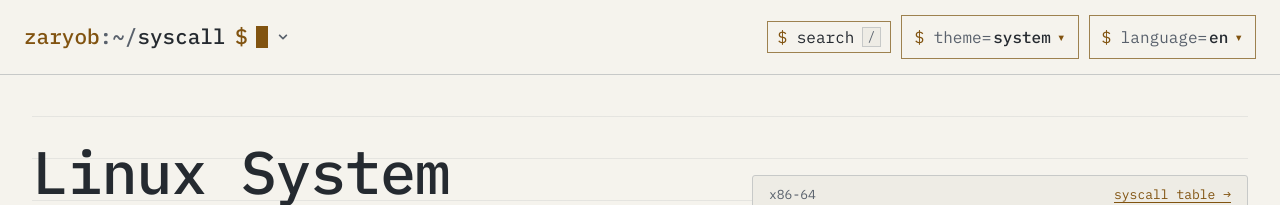
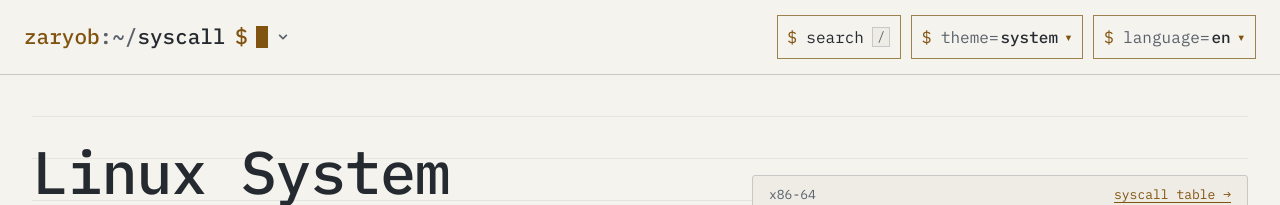
Before and after one commit to Zaryob/syscall, a Jekyll site: the page built from public/index.html, in a window 1280 px wide. Shown: the top 205 px of the page. Built offline with Jekyll 4.4.1, drawn with Linux system fonts in a browser that asks for light colours.

Commit message:
Sync console theme: Keep 44px header controls at every width

```diff
--- a/public/assets/console/theme.css
+++ b/public/assets/console/theme.css
@@ -147,7 +147,7 @@ body.console-site, body.pin-atlas-site { margin: 0; background: var(--paper); co
 /* The header controls read as three short commands in one thin frame:
    $ ara /   $ tema=koyu ▾   $ dil=tr ▾   (native button and selects underneath). */
 .console-header :is(.console-search-open,.console-theme,.console-language) {
-  position: relative; align-items: center; gap: 0; min-width: 0; min-height: 32px; margin: 0; padding: 0 1ch;
+  position: relative; align-items: center; gap: 0; min-width: 0; min-height: 44px; margin: 0; padding: 0 1ch;
   border: 1px solid var(--control-border); border-radius: 0; background: var(--paper); color: var(--ink);
   font: var(--text-base)/1.5 var(--font-mono); white-space: nowrap;
 }
@@ -171,7 +171,7 @@ body.console-site, body.pin-atlas-site { margin: 0; background: var(--paper); co
   appearance: none;
 }
 .console-header :is(.console-theme,.console-language) select {
-  width: auto; field-sizing: content; min-width: 0; max-width: 100%; height: auto; min-height: 30px; margin: 0;
+  width: auto; field-sizing: content; min-width: 0; max-width: 100%; height: auto; min-height: 42px; margin: 0;
   padding: 0 2.4ch 0 0; border: 0; border-radius: 0; background: transparent; color: var(--ink);
   font: 500 var(--text-base)/1.5 var(--font-mono); text-transform: lowercase;
 }
@@ -192,12 +192,12 @@ body.console-site, body.pin-atlas-site { margin: 0; background: var(--paper); co
 .console-header :is(.console-theme,.console-language).console-dropdown::after {
   content: none !important; display: none !important;
 }
-.console-dropdown-button {
-  display: inline-flex; align-items: center; gap: 0; width: 100%; min-height: 32px; margin: 0; padding: 0 1ch;
+.console-header .console-dropdown-button {
+  display: inline-flex; align-items: center; gap: 0; width: 100%; min-height: 44px; margin: 0; padding: 0 1ch;
   border: 1px solid var(--control-border); border-radius: 0; background: var(--paper); color: var(--ink);
   font: var(--text-base)/1.5 var(--font-mono); white-space: nowrap; cursor: pointer; position: relative; text-align: left;
 }
-.console-dropdown-button:hover, .console-dropdown.is-open .console-dropdown-button {
+.console-header .console-dropdown-button:hover, .console-dropdown.is-open .console-dropdown-button {
   border-color: var(--accent); background: var(--surface); color: var(--ink);
 }
 .console-dropdown-button:focus-visible { outline: 2px solid var(--accent); outline-offset: 4px; }
@@ -435,12 +435,8 @@ html.console-scroll-locked .console-header { z-index: 45; }
   :root:not(.console-js) .console-tools:not(:has(> :not(.console-search-open, .console-theme, .console-language))),
   :root:not(.console-js) .console-nav:not(:has(> :not(.console-tools))):not(:has(> .console-tools > :not(.console-search-open, .console-theme, .console-language))) { display: none; }
   .console-search-open { flex: 1 0 100%; min-width: 120px; justify-content: flex-start; }
-  /* Touch layout: the open menu row keeps 44px targets. */
-  .console-header :is(.console-search-open,.console-theme,.console-language) { min-height: 44px; }
   .console-header .console-search-open { padding-inline: 1.25ch; }
   .console-header .console-search-open kbd { margin-inline-start: auto; }
-  .console-header :is(.console-theme,.console-language) select { min-height: 42px; }
-  .console-dropdown-button { min-height: 44px; }
   .console-dropdown-item { min-height: 42px; padding: 8px 12px; }
 }
 @media (max-width: 560px) {
```
